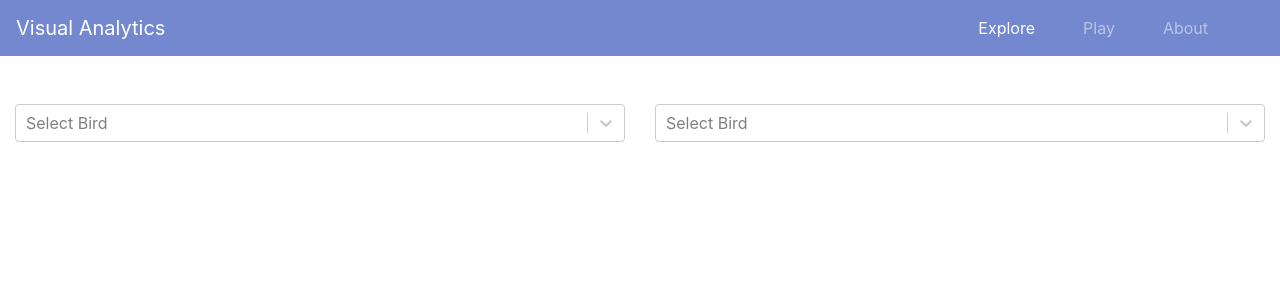
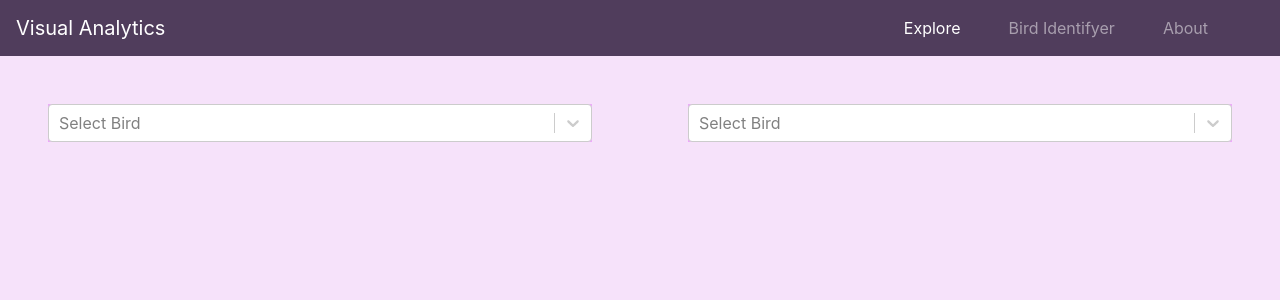
Before and after one commit to Schwar32/SE-Visual-Analytics, a React (Create React App) app in the folder reactapp/: page / in a window 1280 px wide. Shown: the top 300 px of the page. Built offline with nearby package versions, Linux system fonts and the light colour scheme; no server answers.

Commit message:
-Changed to purple color theme,still need to tweak spectrogram color scheme

```diff
--- a/reactapp/package.json
+++ b/reactapp/package.json
@@ -7,7 +7,8 @@
     "@testing-library/jest-dom": "^5.16.5",
     "@testing-library/react": "^13.4.0",
     "@testing-library/user-event": "^13.5.0",
-    "plotly.js": "^2.14.0",
+    "node": "^18.11.0",
+    "plotly.js": "^1.44.4",
     "plotly.js-dist": "^2.15.0",
     "react": "^18.2.0",
     "react-audio-player": "^0.17.0",
@@ -15,7 +16,7 @@
     "react-dropdown-select": "^4.9.0",
     "react-h5-audio-player": "^3.8.6",
     "react-plotly.js": "^2.6.0",
-    "react-scripts": "5.0.1",
+    "react-scripts": "^5.0.1",
     "react-select": "^5.4.0",
     "web-vitals": "^2.1.4"
   },
--- a/reactapp/src/components/BirdContainer.jsx
+++ b/reactapp/src/components/BirdContainer.jsx
@@ -79,7 +79,7 @@ function BirdContainer() {
   };
 
   return (
-    <div className="col-lg-6 py-5">
+    <div className="col-lg-6 p-5">
       <BirdDropdown handleChange={handleBirdChange}></BirdDropdown>
       {bird === "" ? (
         <div />
--- a/reactapp/src/components/BirdDropdown.jsx
+++ b/reactapp/src/components/BirdDropdown.jsx
@@ -29,6 +29,7 @@ function BirdDropdown({ handleChange }) {
         dropdownPosition="top"
         className="select"
         color="#5c5cff"
+        background-color="#f6e2fa"
         onChange={handleChange}
         isSearchable
       />
--- a/reactapp/src/components/Graph.jsx
+++ b/reactapp/src/components/Graph.jsx
@@ -12,19 +12,19 @@ function Graph({ data, layout }) {
             title: {
               text: layout.title.text,
               font: {
-                color: "white",
+                color: "black",
               },
             },
             xaxis: {
               title: layout.xaxis.title,
-              color: "white",
+              color: "black",
             },
             yaxis: {
               title: layout.yaxis.title,
-              color: "white",
+              color: "black",
             },
-            paper_bgcolor: "#4e69c3",
-            plot_bgcolor: "white",
+            paper_bgcolor: "#f6e2fa",
+            plot_bgcolor: "#f6e2fa",
             hovermode: false,
           }}
           config={{ responsive: true }}
--- a/reactapp/src/components/Navbar.jsx
+++ b/reactapp/src/components/Navbar.jsx
@@ -26,7 +26,7 @@ function Navbar() {
             </li>
             <li className="nav-item">
               <a className="nav-link" href="#">
-                Play
+                Bird Identifyer
               </a>
             </li>
             <li className="nav-item">
--- a/reactapp/src/styles/App.css
+++ b/reactapp/src/styles/App.css
@@ -1,5 +1,5 @@
 .navbar {
-  background: rgba(95, 119, 199, 0.87);
+  background: #503d5c;
 }
 
 .navbar-brand {
@@ -20,6 +20,10 @@
   width: 100%;
 }
 
-.body {
-  background-color:rgb(74, 64, 212)
+.select {
+  background-color: #edaafa;
 }
+
+body {
+  background-color: #f6e2fa;
+}
```
Also changed, not shown: 4 other files (tests, documents, lock files or other folders).
